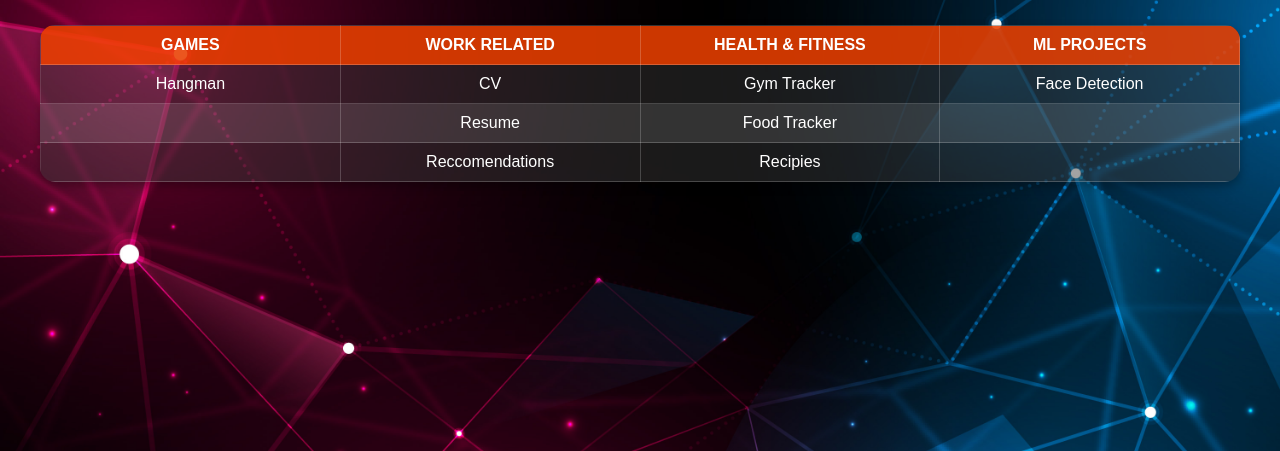
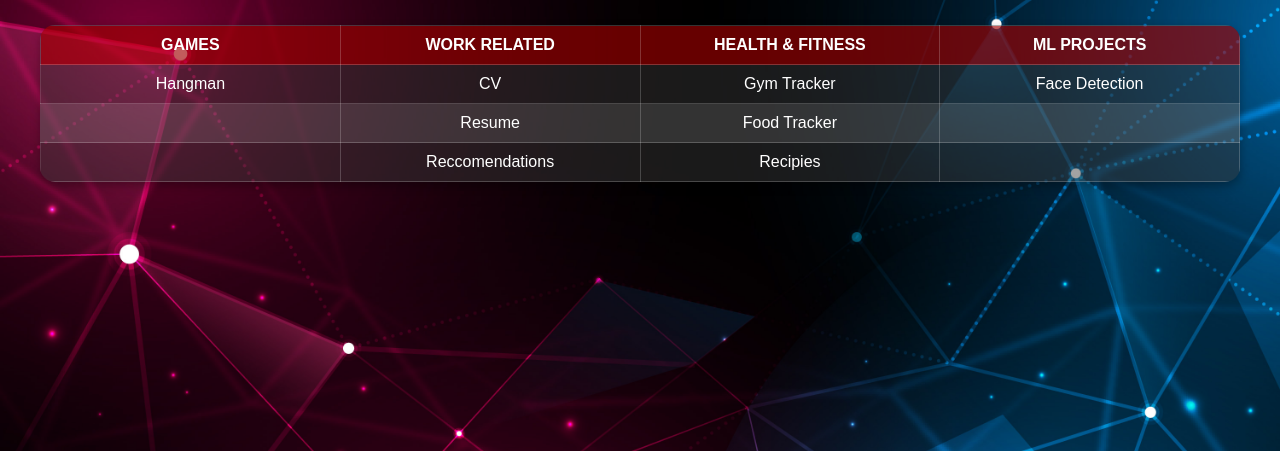
Before and after one commit to c-hristofer/Website, a plain HTML site: page public/index.html in a window 1280 px wide. Shown: the part 349-800 px from the top of the page. Drawn offline with Linux system fonts and the light colour scheme.

Commit message:
changed colors

```diff
--- a/public/style.css
+++ b/public/style.css
@@ -52,7 +52,7 @@ th, td {
 }
 
 th {
-    background-color: rgba(255, 69, 0, 0.8); /* Orange for headers */
+    background-color: rgba(255, 0, 0, 0.4); /* Orange for headers */
     color: white; /* White text */
     font-weight: bold; /* Bold font for headers */
     text-transform: uppercase; /* ALL CAPS for headers */
```
